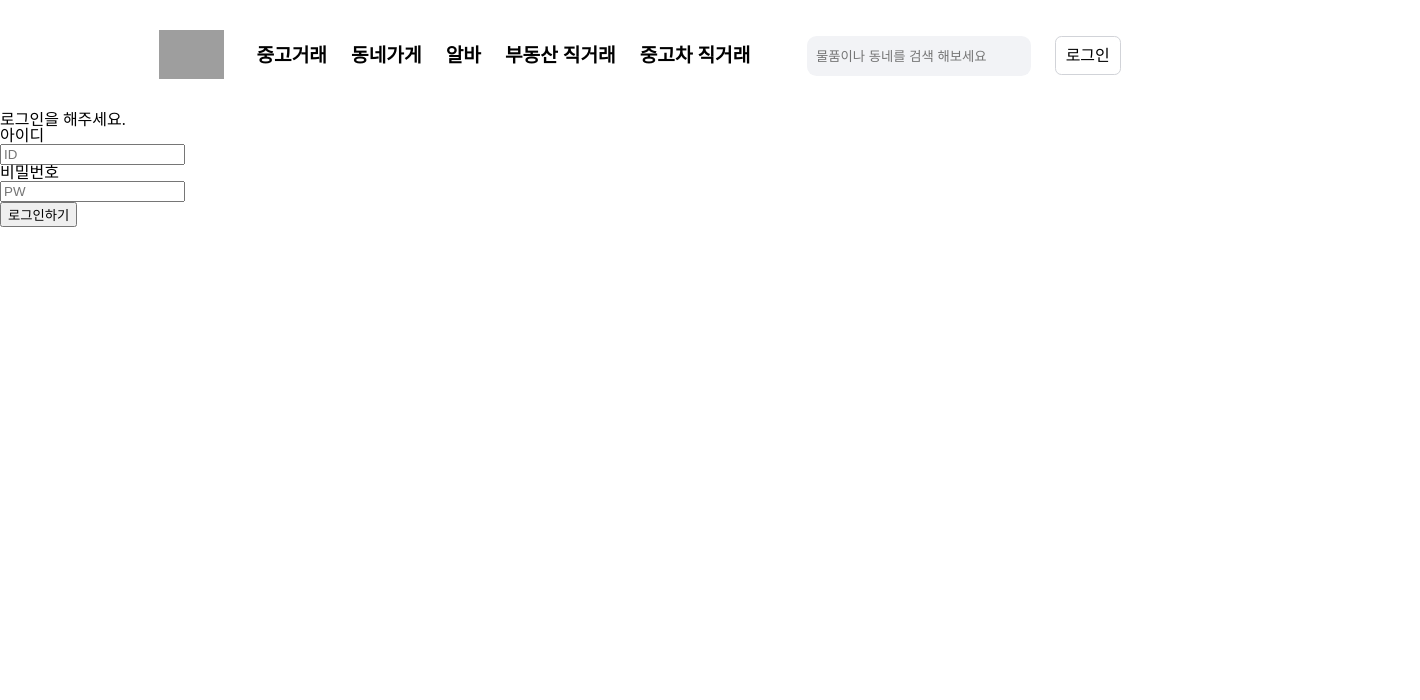
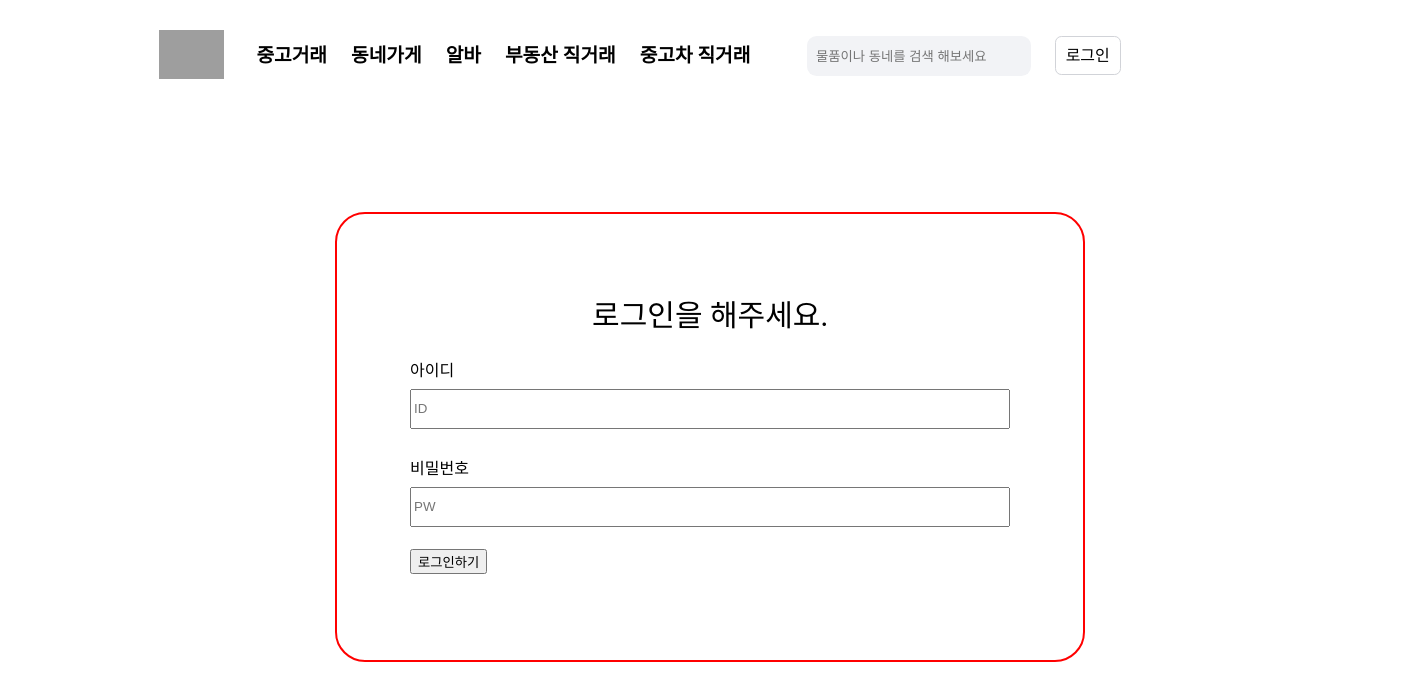
Before and after one commit to 94CJG/PP-crrotMarket, a React (Create React App) app: page /Login in a window 1280 px wide. Shown: the top 700 px of the page, 1420 px wide, since content can reach past the window. Built offline with nearby package versions, Linux system fonts and the light colour scheme; grey boxes are pictures that could not be loaded.

Commit message:
CSS를 이용하여 로그인 페이지를 꾸미는중
ㅁ 문제는 로그인 유효성 검사 실패 했을 때 얼랏창으로 경고 메세지로 교체 해야 할것 같다.
ㅁ display -> flex를 이용하여 작업중인데, 글이 길어지면서 이쁘게 안된다.

```diff
--- a/src/routes/Login.tsx
+++ b/src/routes/Login.tsx
@@ -1,5 +1,39 @@
-// import styled from "styled-components";
+import styled from "styled-components";
 import { useForm } from 'react-hook-form';
+
+//css
+
+const All = styled.div`
+	width: 1420px;
+	display: flex;
+	justify-content: center;
+	padding-top: 100px;
+
+	.login-wrap {
+		display: flex;
+    flex-direction: column;
+    align-items: center;
+    justify-content: center;
+		width: 750px;
+		height: 450px;
+		border-radius: 30px;
+    border: 2px solid red;
+	}
+	.title {
+		padding-bottom: 22px;
+		font-size: 30px;
+	}
+`;
+
+const InpuutP = styled.p`
+	padding: 10px 0;
+`;
+
+const InputSize = styled.input`
+	width: 600px;
+	height: 40px;
+	margin-bottom: 22px;
+`;
 
 interface IForm {
 	userName: string;
@@ -12,13 +46,15 @@ function Login() {
 		console.log(data);
 	};
 	return (
-		<div>
-			<h1>로그인을 해주세요.</h1>
+		<All >
+			<div className="login-wrap">
+				<h1 className="title">로그인을 해주세요.</h1>
 				<form onSubmit={handleSubmit(onValid)}>
-				<p>
+					<InpuutP>
 						<span>아이디</span>
-				</p>
-				<input {...register("userName",
+					</InpuutP>
+
+					<InputSize {...register("userName",
 						{
 							pattern: {
 								message: "아이디는 a~z, 0~9 조합 및 10글자 이하로 하여 만들 수 있으며, 특수문자는 사용 불가능 합니다.",
@@ -39,10 +75,10 @@ function Login() {
 					/>
 					<p>{errors.userName && errors.userName.message}</p>
 
-				<p>
+					<InpuutP>
 						<span>비밀번호</span>
-				</p>
-				<input {...register("password",
+					</InpuutP>
+					<InputSize {...register("password",
 						{
 							pattern: {
 								message: "비밀번호는 a~z, 0~9, 특수문자 !,@,#,^ 조합하여 만들 수 있습니다.",
@@ -65,6 +101,7 @@ function Login() {
 					<button type='submit'>로그인하기</button>
 				</form>
 			</div>
+		</All>
 	);
 }
 
```
Lines whose indentation alone changed are shown as unchanged.
